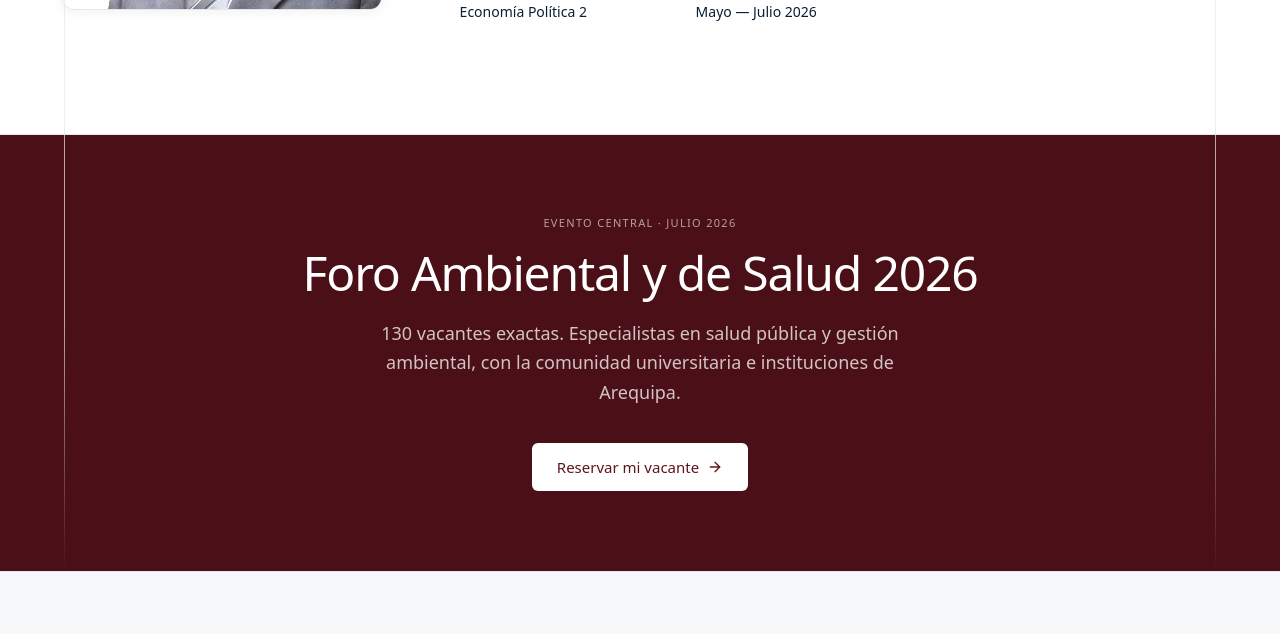
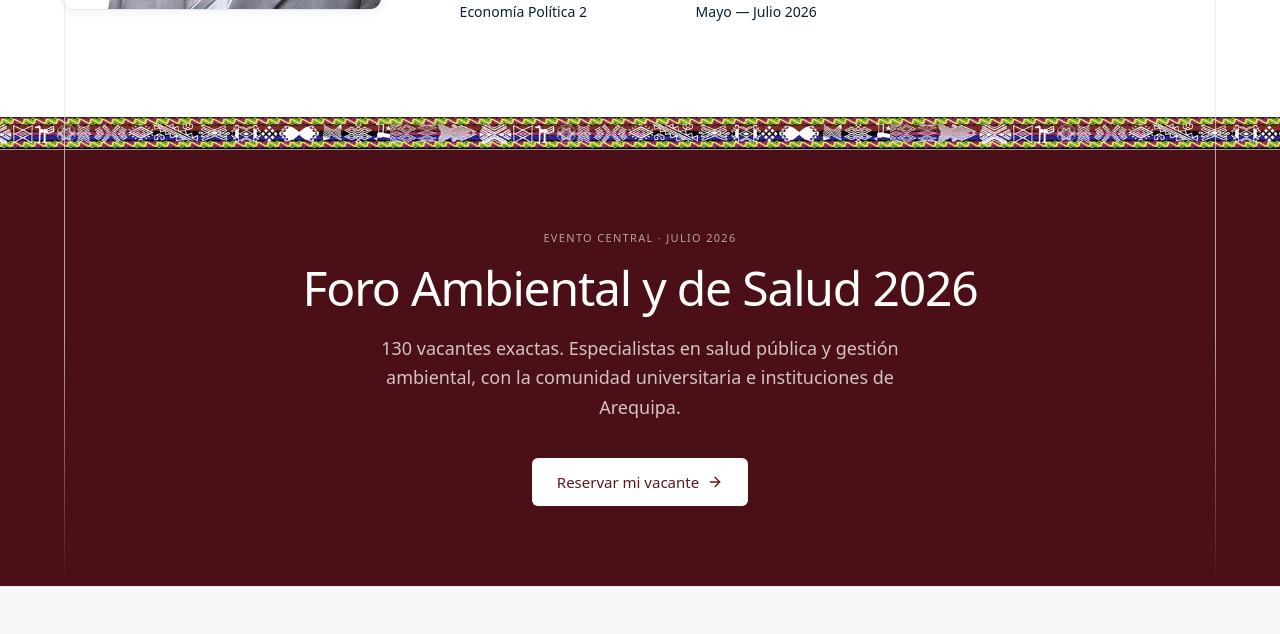
Before and after one commit to JOSETRA44/ecouv, a Next.js app: page / in a window 1280 px wide. Shown: the part 4571-5205 px from the top of the page. Built offline with nearby package versions, Linux system fonts and the light colour scheme; no server answers; the database is empty.

Commit message:
STYLE: adjust section padding and add visual base layer for enhanced layout

```diff
--- a/src/app/(marketing)/page.tsx
+++ b/src/app/(marketing)/page.tsx
@@ -336,7 +336,7 @@ export default function HomePage() {
       </section>
 
       {/* ============ COORDINACIÓN ============ */}
-      <section id="coordinacion" className="bg-white py-20 lg:py-28">
+      <section id="coordinacion" className="bg-white pt-20 pb-8 lg:pt-28 lg:pb-12">
         <div className="mx-auto max-w-7xl px-4 sm:px-6 lg:px-8">
           <div className="grid items-center gap-12 lg:grid-cols-[0.65fr_1.35fr]">
             <Reveal>
@@ -382,8 +382,16 @@ export default function HomePage() {
         </div>
       </section>
 
+      {/* ============ ZÓCALO VISUAL (PISO FÍSICO) ============ */}
+      {/* Al ajustar la altura a la proporción orgánica de la textura (clipping de transparencia superior)
+          y usar bg-auto bg-bottom, logramos que la sección anterior aterrice de forma premium sin espacios muertos. */}
+      <div
+        className="w-full h-12 sm:h-16 md:h-20 bg-[url('/brand/piso_1.png')] bg-auto bg-repeat-x bg-bottom"
+        aria-hidden="true"
+      />
+
       {/* ============ CTA FORO ============ */}
-      <section className="border-t border-linea bg-granate-700">
+      <section className="bg-granate-700">
         <div className="mx-auto flex max-w-7xl flex-col items-center gap-8 px-4 py-20 text-center sm:px-6 lg:px-8">
           <Reveal>
             <p className="microlabel text-white/60">Evento central · Julio 2026</p>
```
Also changed, not shown: public/brand/piso_1.png.
